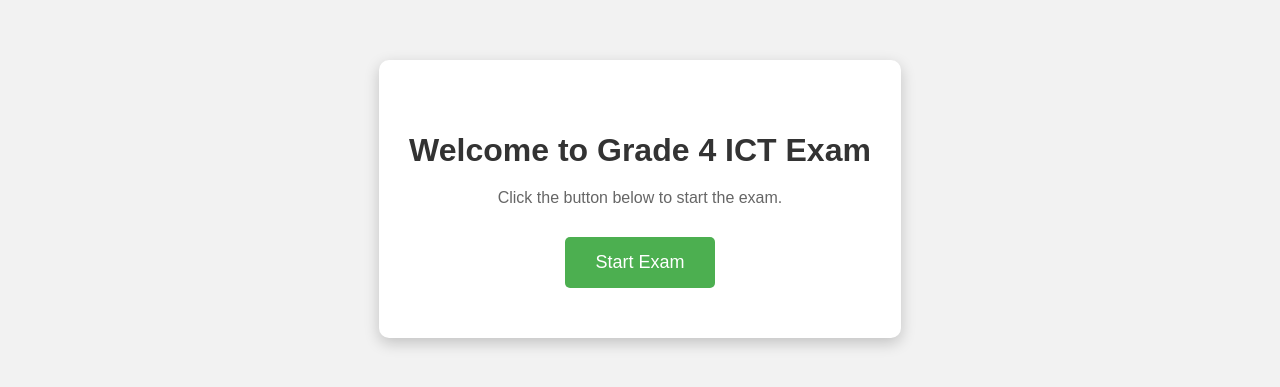
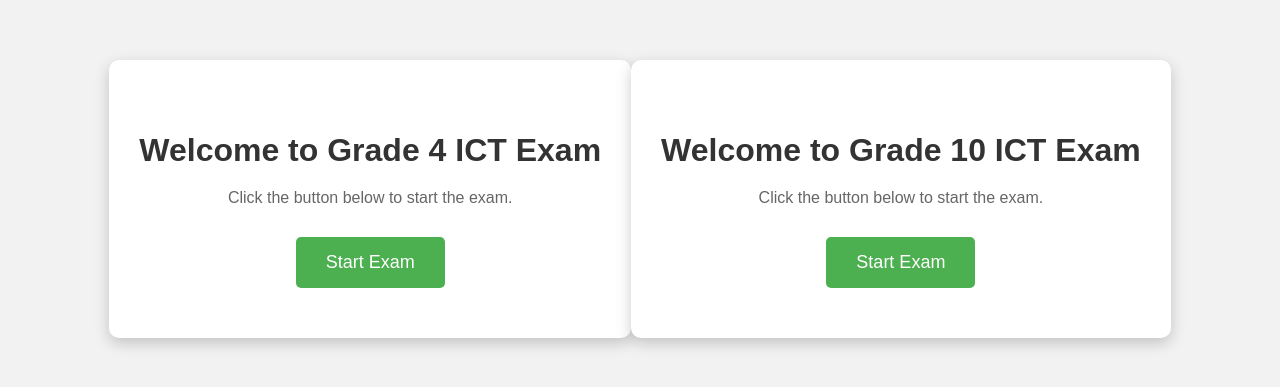
Before and after one commit to kadrawi-kalil/quiz, a plain HTML site: page index.html in a window 1280 px wide. Shown: the part 201-588 px from the top of the page. Drawn offline with Linux system fonts and the light colour scheme.

Commit message:
Update index.html
update

```diff
--- a/index.html
+++ b/index.html
@@ -55,5 +55,10 @@
         <p>Click the button below to start the exam.</p>
         <a href="https://docs.google.com/forms/d/e/1FAIpQLSfRn1au-kGia8gWBlzCjzaaUsFBrnEYzoUDzUIj0-DHTHgswg/viewform?usp=header" target="_blank" class="btn">Start Exam</a>
     </div>
+        <div class="container">
+        <h1>Welcome to Grade 10 ICT Exam</h1>
+        <p>Click the button below to start the exam.</p>
+        <a href="https://docs.google.com/forms/d/e/1FAIpQLSe0_yRscfqiZR4ey4ChflikN2ouxBGk9x-wcVEnFRnNpW7p7Q/viewform?usp=header" target="_blank" class="btn">Start Exam</a>
+    </div>
 </body>
 </html>
```
